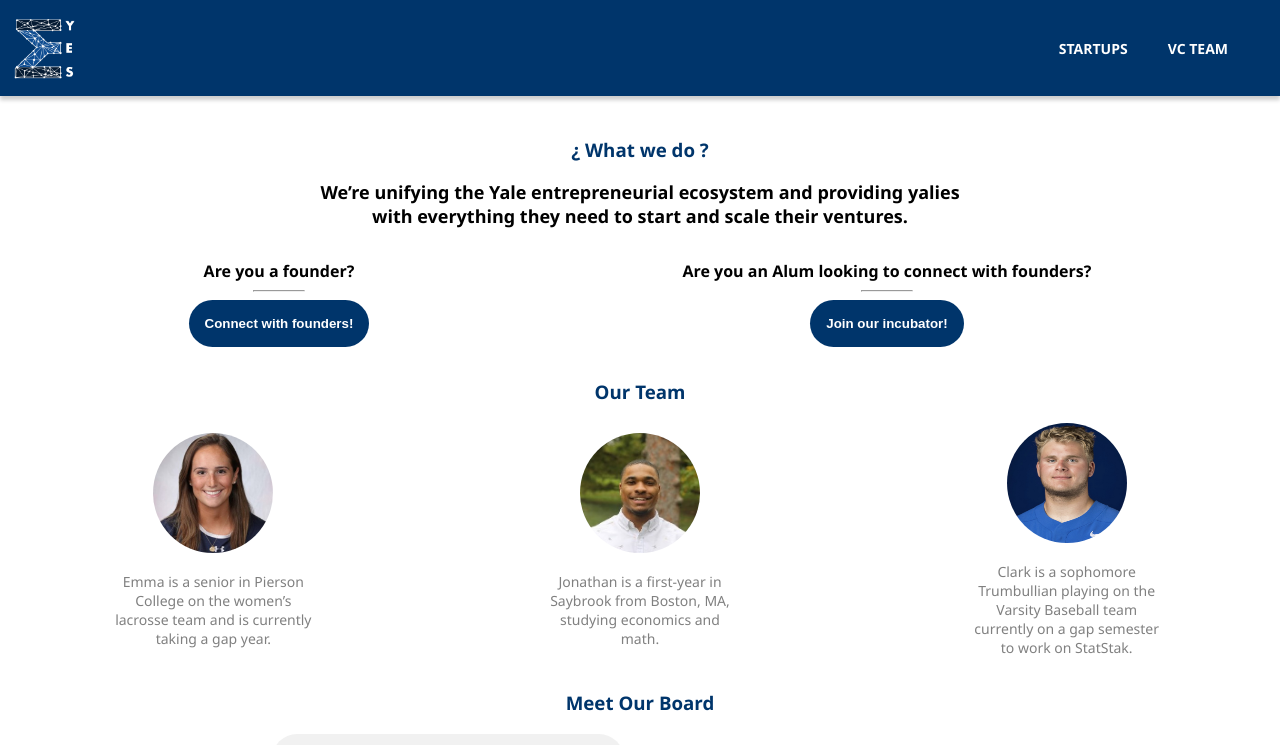
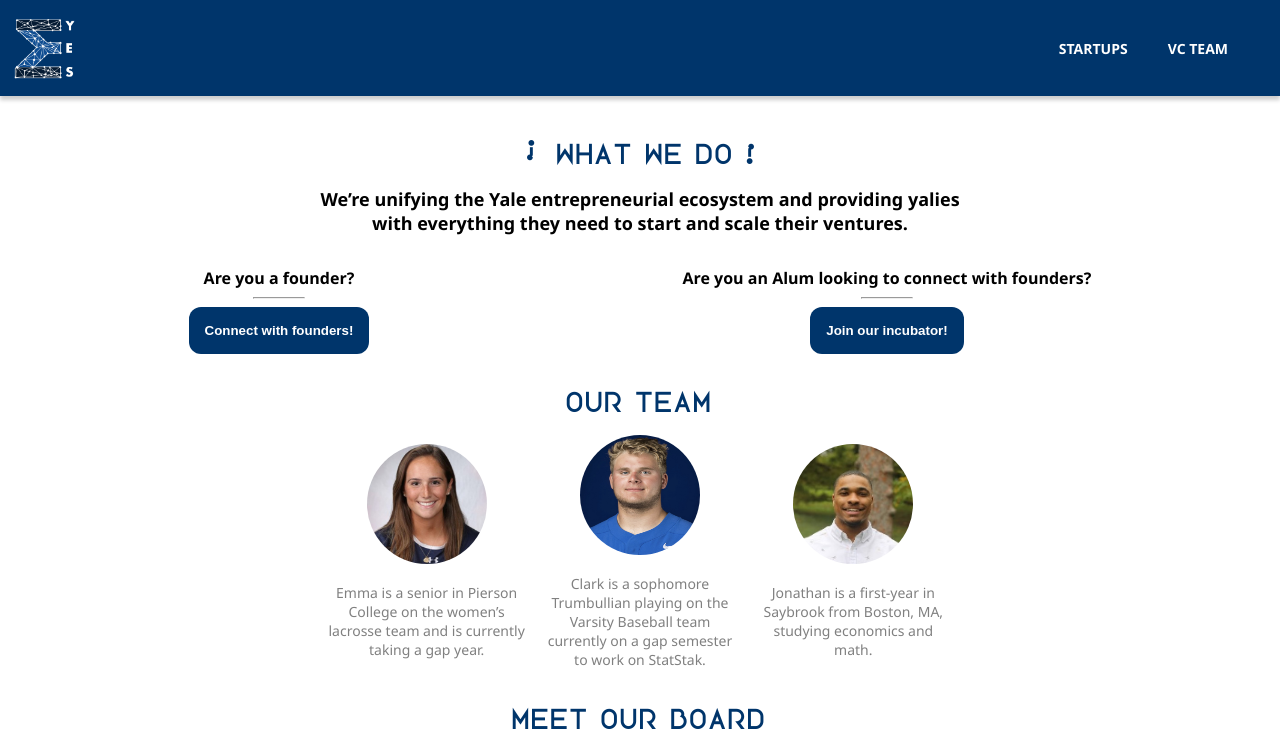
Before and after one commit to yesatyaleTech/startupincubatorsite, a React (Create React App) app: page / in a window 1280 px wide. Shown: the top 745 px of the page. Built offline with nearby package versions, Linux system fonts and the light colour scheme.

Commit message:
Add styling changes

```diff
--- a/public/index.html
+++ b/public/index.html
@@ -1,14 +1,12 @@
 <!DOCTYPE html>
 <html lang="en">
-  <head>
+
+<head>
     <meta charset="utf-8" />
     <link rel="icon" href="%PUBLIC_URL%/favicon.ico" />
     <meta name="viewport" content="width=device-width, initial-scale=1" />
     <meta name="theme-color" content="#000000" />
-    <meta
-      name="description"
-      content="Web site created using create-react-app"
-    />
+    <meta name="description" content="Web site created using create-react-app" />
     <link rel="apple-touch-icon" href="%PUBLIC_URL%/logo192.png" />
     <!--
       manifest.json provides metadata used when your web app is installed on a
@@ -24,9 +22,10 @@
       work correctly both with client-side routing and a non-root public URL.
       Learn how to configure a non-root public URL by running `npm run build`.
     -->
-    <title>React App</title>
-  </head>
-  <body>
+    <title>YES Startup Incubator</title>
+</head>
+
+<body>
     <noscript>You need to enable JavaScript to run this app.</noscript>
     <div id="root"></div>
     <!--
@@ -39,5 +38,6 @@
       To begin the development, run `npm start` or `yarn start`.
       To create a production bundle, use `npm run build` or `yarn build`.
     -->
-  </body>
+</body>
+
 </html>
--- a/src/components/About/About.css
+++ b/src/components/About/About.css
@@ -1,5 +1,15 @@
-.about h3 {
-    color: #00356B
+.about h2 {
+    color: #00356B;
+    font-family: 'LottePaperFang';
+}
+
+.ww-do-title {
+    display: inline-block;
+}
+
+#upsideDownQMark {
+    display: inline-block;
+    transform: rotate(180deg);
 }
 
 .directory {
@@ -27,7 +37,7 @@
     background-color: #00356B;
     color: white;
     text-align: center;
-    border-radius: 25px;
+    border-radius: 12px;
     padding: 1rem;
     font-weight: bold;
     outline: none;
@@ -50,6 +60,8 @@
     display: grid;
     justify-content: center;
     grid-template-columns: repeat(3, 1fr);
+    margin-left: 25vw;
+    margin-right: 25vw;
 }
 
 .board {
--- a/src/components/About/About.tsx
+++ b/src/components/About/About.tsx
@@ -1,4 +1,5 @@
 import React from 'react';
+import '../../index.css';
 import './About.css'
 import Leaders from './Leaders/Leaders';
 import clark from '../../images/clarkk.jpeg';
@@ -18,9 +19,10 @@ export default class About extends React.Component<{}>{
     render() {
         return (
             <div className="about">
-                <h3>
-                    ¿ What we do ?
-                </h3>
+                <h2 id="ww-do-title">
+                    <span id="upsideDownQMark">?</span>
+                    &nbsp; What we do ?
+                </h2>
                 <p className="ww-do">
                     We’re unifying the Yale entrepreneurial ecosystem and providing yalies with everything they need to start and scale their ventures.
                 </p>
@@ -44,26 +46,26 @@ export default class About extends React.Component<{}>{
                         </a>
                     </span>
                 </div>
-                <h3>
+                <h2>
                     Our Team
-                </h3>
+                </h2>
                 <span className="leaders">
                     <Leaders
                     headshotURL={emma}
                     bio="Emma is a senior in Pierson College on the women’s lacrosse team and is currently taking a gap year."
                     />
                     <Leaders
+                    headshotURL={clark}
+                    bio="Clark is a sophomore Trumbullian playing on the Varsity Baseball team currently on a gap semester to work on StatStak."
+                    />
+                    <Leaders
                     headshotURL={johnathan}
                     bio="Jonathan is a first-year in Saybrook from Boston, MA, studying economics and math."
                     />
-                    <Leaders
-                    headshotURL={clark}
-                    bio="Clark is a sophomore Trumbullian playing on the Varsity Baseball team currently on a gap semester to work on StatStak."
-                    />
                 </span>
-                <h3>
+                <h2>
                     Meet Our Board
-                </h3>
+                </h2>
                 <span className="board">
                     <BoardLeft
                     headshotURL={vicki}
--- a/src/index.css
+++ b/src/index.css
@@ -1,13 +1,16 @@
+@font-face {
+    font-family: 'LottePaperFang';
+    src: local('LottePaperFang'), url(./Fonts/LottePaperFang.ttf) format('truetype');
+    font-weight: normal;
+}
+
 body {
-  margin: 0;
-  font-family: -apple-system, BlinkMacSystemFont, 'Segoe UI', 'Roboto', 'Oxygen',
-    'Ubuntu', 'Cantarell', 'Fira Sans', 'Droid Sans', 'Helvetica Neue',
-    sans-serif;
-  -webkit-font-smoothing: antialiased;
-  -moz-osx-font-smoothing: grayscale;
+    margin: 0;
+    font-family: -apple-system, BlinkMacSystemFont, 'Segoe UI', 'Roboto', 'Oxygen', 'Ubuntu', 'Cantarell', 'Fira Sans', 'Droid Sans', 'Helvetica Neue', 'LottePaperFang', sans-serif;
+    -webkit-font-smoothing: antialiased;
+    -moz-osx-font-smoothing: grayscale;
 }
 
 code {
-  font-family: source-code-pro, Menlo, Monaco, Consolas, 'Courier New',
-    monospace;
+    font-family: source-code-pro, Menlo, Monaco, Consolas, 'Courier New', 'LottePaperFang', monospace;
 }
--- a/src/index.tsx
+++ b/src/index.tsx
@@ -1,6 +1,7 @@
 import React from 'react';
 import ReactDOM from 'react-dom';
 import './index.css';
+import './Fonts/LottePaperFang.ttf';
 import App from './views/App';
 import reportWebVitals from './reportWebVitals';
 
--- a/src/views/App.css
+++ b/src/views/App.css
@@ -4,6 +4,6 @@
 }
 
 .App {
-    font-family: "futura-pt", "Segoe UI";
+    font-family: "futura-pt", "Segoe UI", "LottePaperFang";
     text-align: center;
 }
--- a/src/views/App.tsx
+++ b/src/views/App.tsx
@@ -13,6 +13,7 @@ import Home from './Home/Home';
 import Fundraising from './Fundraising/Fundraising';
 import Startups from './Startups/Startups';
 import Header from '../components/Header/Header';
+import VentureCapital from './VentureCapital/VentureCapital';
 
 function App() {
   return (
@@ -31,7 +32,7 @@ function App() {
               <Startups />
             </Route>
             <Route path="/venture-capital">
-              <Startups />
+              <VentureCapital />
             </Route>
             <Route path='/'>
               <Home />
--- /dev/null
+++ b/src/views/VentureCapital/VentureCapital.tsx
@@ -0,0 +1,12 @@
+import React from 'react';
+
+export default class VentureCapital extends React.Component<{}>{
+
+    render(){
+        return(
+            <div>
+
+            </div>
+        );
+    }
+}
```
Also changed, not shown: src/Fonts/LottePaperFang.ttf (added), src/views/VentureCapital/VentureCapital.css (added).
